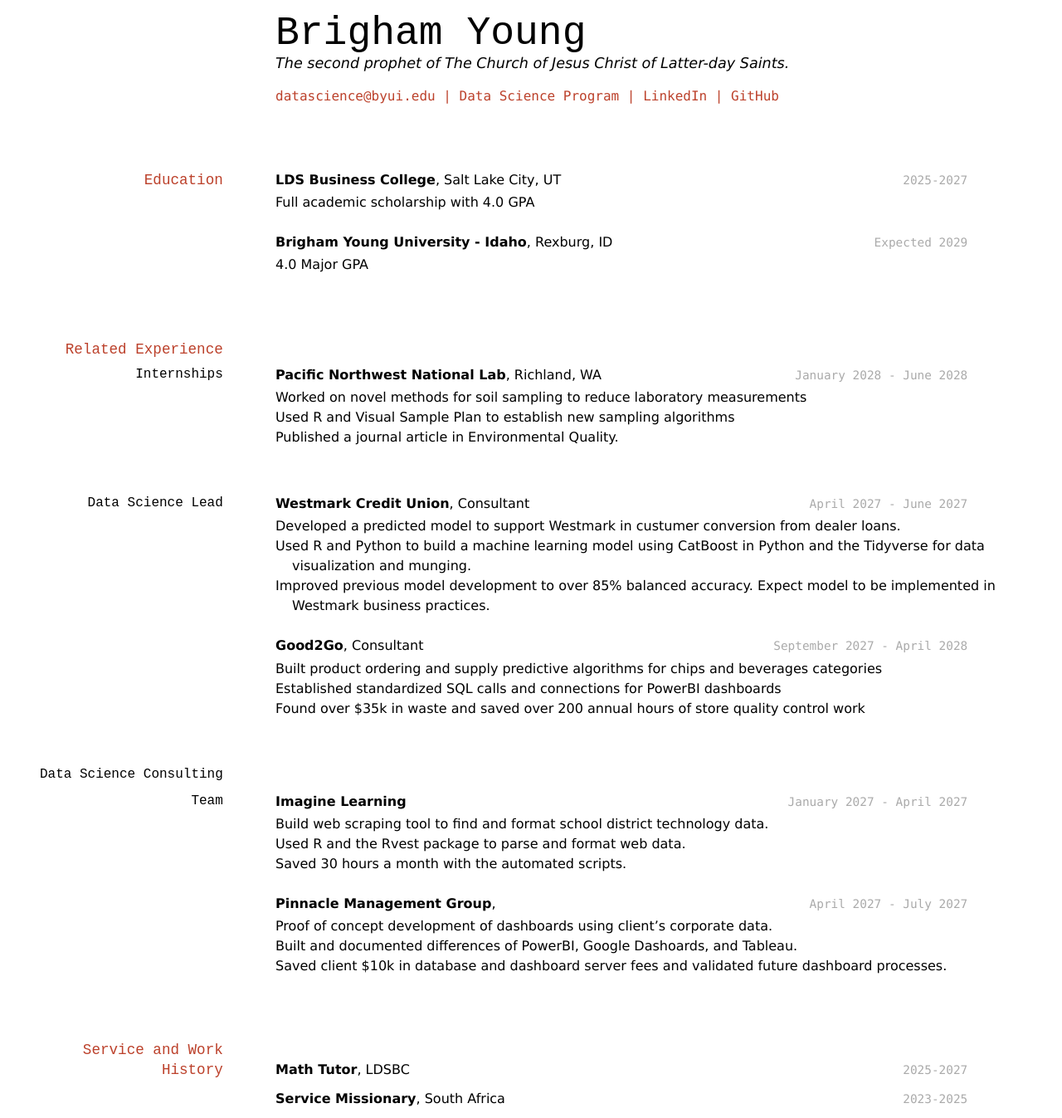
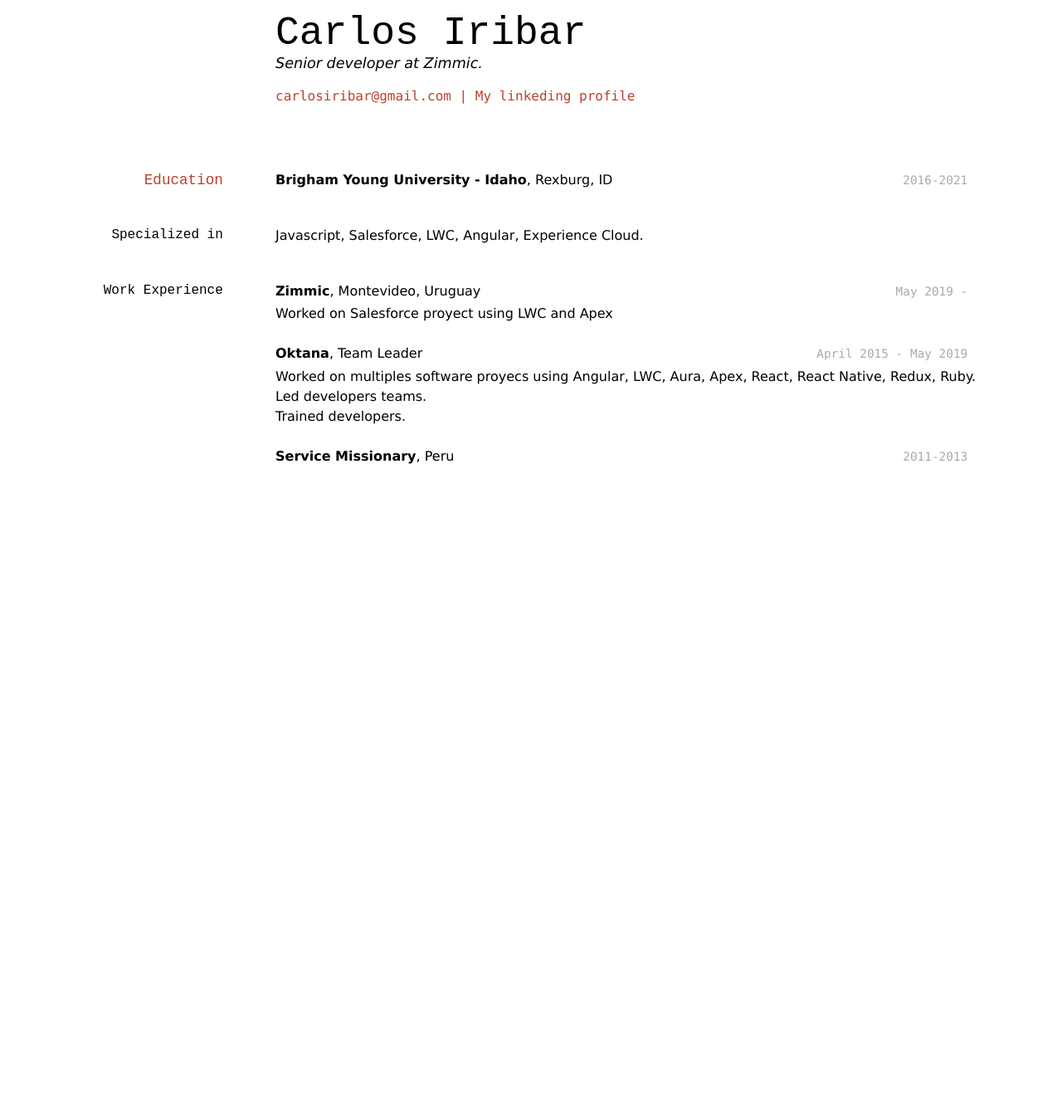
Before and after one commit to CarlosIribar/IRIBAR-Resume, a Jekyll site: the page built from docs/index.md, in a window 1280 px wide. Shown: the whole page at 83% size. Built offline with Jekyll 4.4.1, drawn with Linux system fonts in a browser that asks for light colours; after the commit the page ends 900 px from its top, so only the background shows below that.

Commit message:
update: index

```diff
--- a/docs/index.md
+++ b/docs/index.md
@@ -1,87 +1,48 @@
 ---
 layout: cv
-title: Brigham Young's Resume
+title: Carlos Iribar's CV
 ---
-# Brigham Young
-The second prophet of The Church of Jesus Christ of Latter-day Saints.
+# Carlos Iribar
+Senior developer at Zimmic.
 
 <div id="webaddress">
-<a href="datascience@byui.edu">datascience@byui.edu</a>
-| <a href="https://byuidatascience.github.io/development.html">Data Science Program</a>
-| <a href="https://www.linkedin.com/groups/13537407/">LinkedIn</a>
-| <a href="https://github.com/byuids-resumes">GitHub</a>
+<a href="carlosiribar@gmail.com">carlosiribar@gmail.com</a>
+| <a href="https://www.linkedin.com/in/carlos-iribar-913830a7/">My linkeding profile</a>
 </div>
 
-<!-- https://www.monique.tech/the-art-of-markdown -->
 
 ## Education
 
-`2025-2027`
-__LDS Business College__, Salt Lake City, UT
-
-- Full academic scholarship with 4.0 GPA
-
-`Expected 2029`
+`2016-2021`
 __Brigham Young University - Idaho__, Rexburg, ID
 
-- 4.0 Major GPA
+### Specialized in
+Javascript, Salesforce, LWC, Angular, Experience Cloud.
 
 
-## Related Experience
+### Work Experience
 
-### Internships
+`May 2019 - `
+__Zimmic__, Montevideo, Uruguay
 
-`January 2028 - June 2028`
-__Pacific Northwest National Lab__, Richland, WA
-
-- Worked on novel methods for soil sampling to reduce laboratory measurements
-- Used R and Visual Sample Plan to establish new sampling algorithms
-- Published a journal article in Environmental Quality.
-
-### Data Science Lead
-
-`April 2027 - June 2027`
-__Westmark Credit Union__, Consultant
-
-- Developed a predicted model to support Westmark in custumer conversion from dealer loans.
-- Used R and Python to build a machine learning model using CatBoost in Python and the Tidyverse for data visualization and munging.
-- Improved previous model development to over 85% balanced accuracy. Expect model to be implemented in Westmark business practices.
-
-`September 2027 - April 2028`
-__Good2Go__, Consultant
-
-- Built product ordering and supply predictive algorithms for chips and beverages categories
-- Established standardized SQL calls and connections for PowerBI dashboards
-- Found over $35k in waste and saved over 200 annual hours of store quality control work
-
-### Data Science Consulting Team
-
-`January 2027 - April 2027`
-__Imagine Learning__
-
-- Build web scraping tool to find and format school district technology data.
-- Used R and the Rvest package to parse and format web data.
-- Saved 30 hours a month with the automated scripts.
-
-`April 2027 - July 2027`
-__Pinnacle Management Group__,
-
-- Proof of concept development of dashboards using client's corporate data.
-- Built and documented differences of PowerBI, Google Dashoards, and Tableau.
-- Saved client $10k in database and dashboard server fees and validated future dashboard processes.
+- Worked on Salesforce proyect using LWC and Apex
 
 
-## Service and Work History
 
-`2025-2027`
-__Math Tutor__, LDSBC
+`April 2015 - May 2019`
+__Oktana__, Team Leader
+
+- Worked on multiples software proyecs using Angular, LWC, Aura, Apex, React, React Native, Redux, Ruby.
+- Led developers teams.
+- Trained developers.
 
 
-`2023-2025`
-__Service Missionary__, South Africa
+
+`2011-2013`
+__Service Missionary__, Peru
 
 
 
 <!-- ### Footer
 
-Last updated: May 2013 -->
+Last updated: July 2021 -->
```
